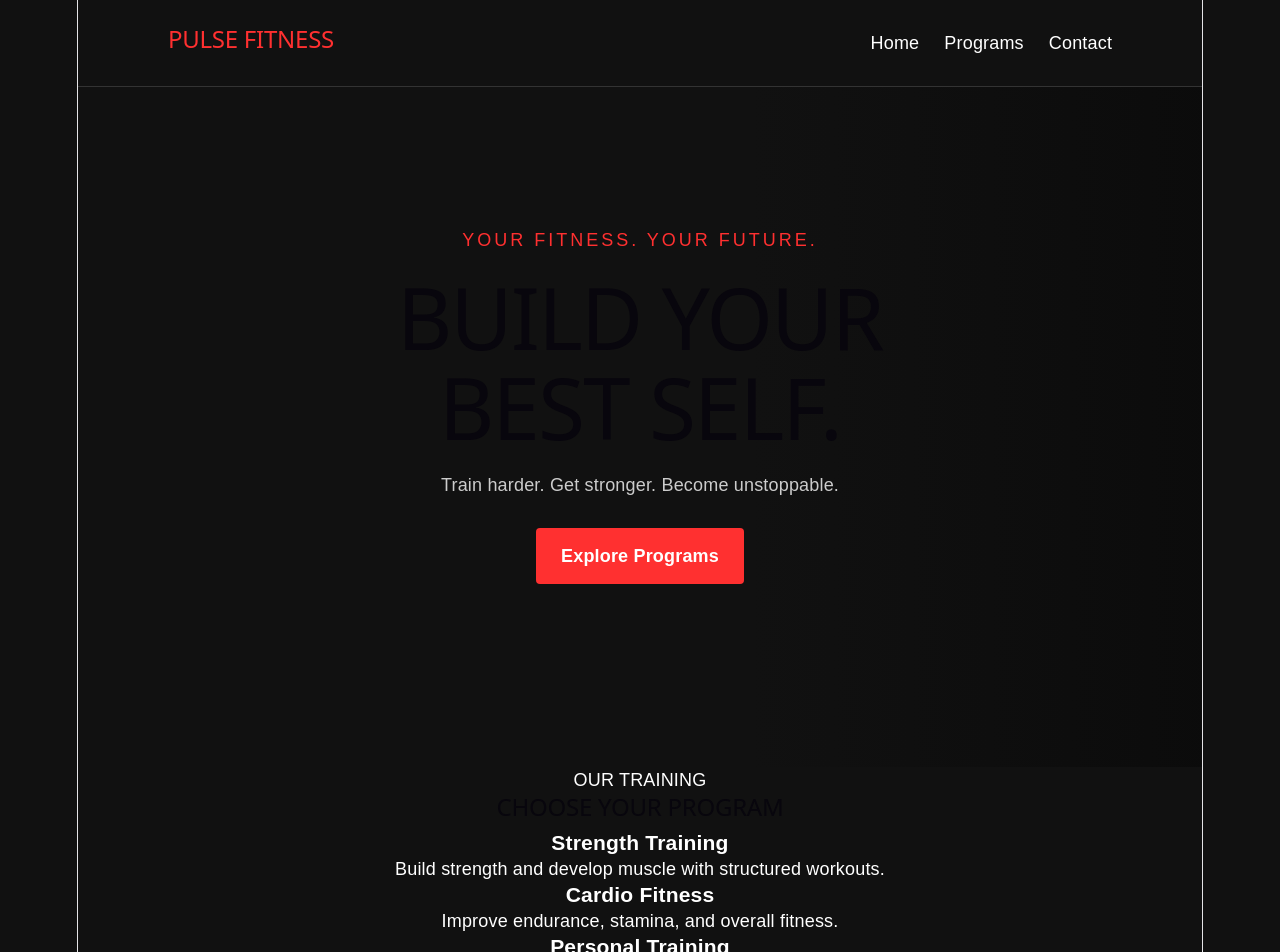
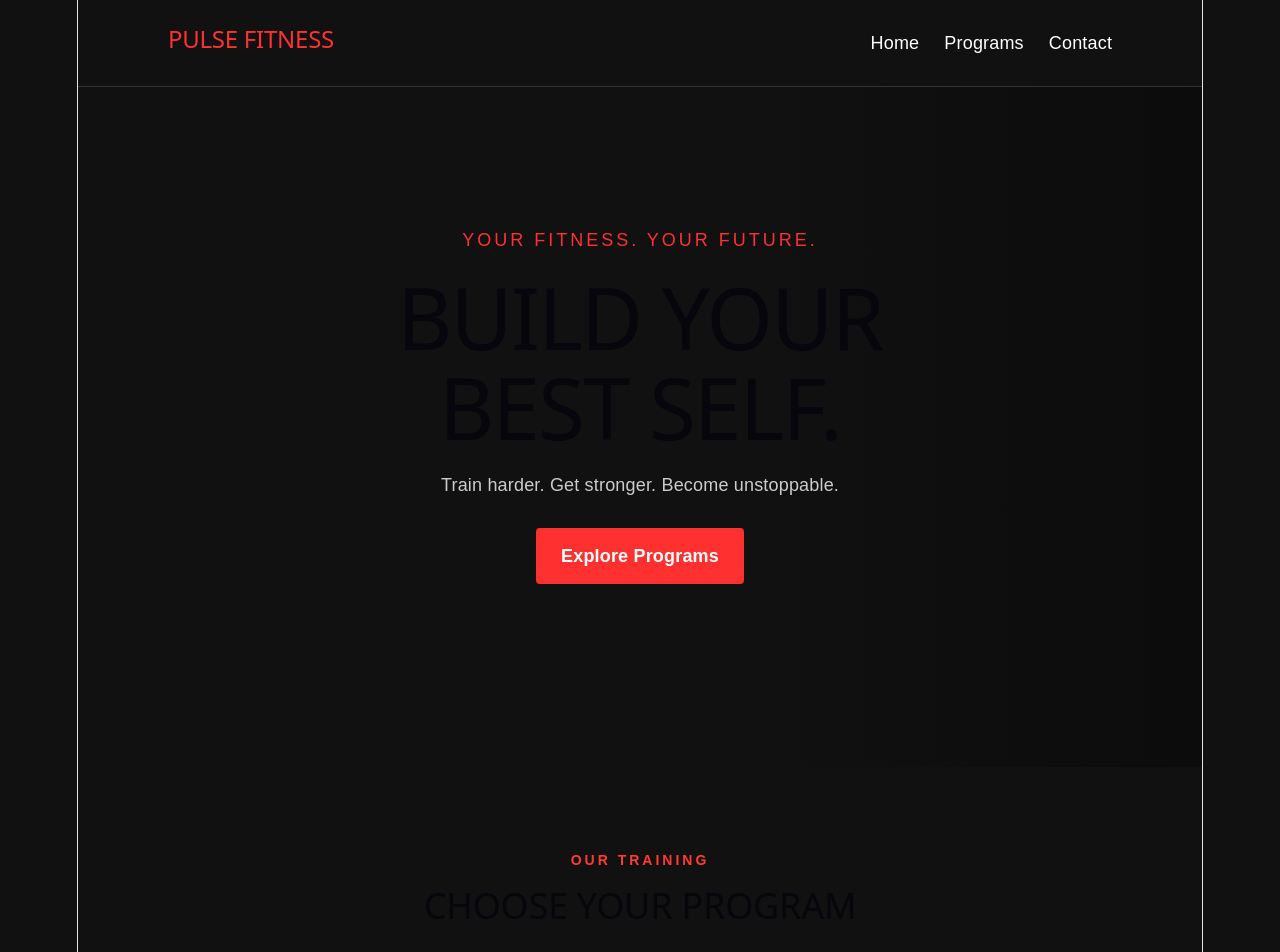
Before and after one commit to leeskink/pulse-fitness, a React (Vite) app in the folder temp-react-check/: page / in a window 1280 px wide. Shown: the top 952 px of the page. Built offline with nearby package versions, Linux system fonts and the light colour scheme.

Commit message:
improve react hero and program styling

```diff
--- a/temp-react-check/src/App.css
+++ b/temp-react-check/src/App.css
@@ -68,3 +68,67 @@ nav a {
   font-weight: bold;
   border-radius: 4px;
 }
+
+/* Programs section */
+.programs {
+padding: 80px 8%;
+background-color: #111111;
+color: #ffffff;
+text-align: center;
+}
+
+.programs > p {
+color: #ff3b30;
+font-size: 14px;
+font-weight: bold;
+letter-spacing: 3px;
+margin-bottom: 12px;
+}
+
+.programs h2 {
+font-size: 36px;
+margin-bottom: 40px;
+}
+
+/* Arrange program cards in columns */
+.program-list {
+display: grid;
+grid-template-columns: repeat(3, 1fr);
+gap: 24px;
+}
+
+/* Individual program cards */
+.program-card {
+background-color: #1c1c1c;
+border: 1px solid #333333;
+border-radius: 12px;
+padding: 30px 24px;
+transition: transform 0.3s ease, border-color 0.3s ease;
+}
+
+.program-card:hover {
+transform: translateY(-6px);
+border-color: #ff3b30;
+}
+
+.program-card h3 {
+color: #ff3b30;
+font-size: 21px;
+margin-bottom: 15px;
+}
+
+.program-card p {
+color: #cccccc;
+line-height: 1.7;
+}
+
+/* Responsive layout for smaller screens */
+@media (max-width: 768px) {
+.program-list {
+grid-template-columns: 1fr;
+}
+
+.programs h2 {
+font-size: 28px;
+}
+}
```
